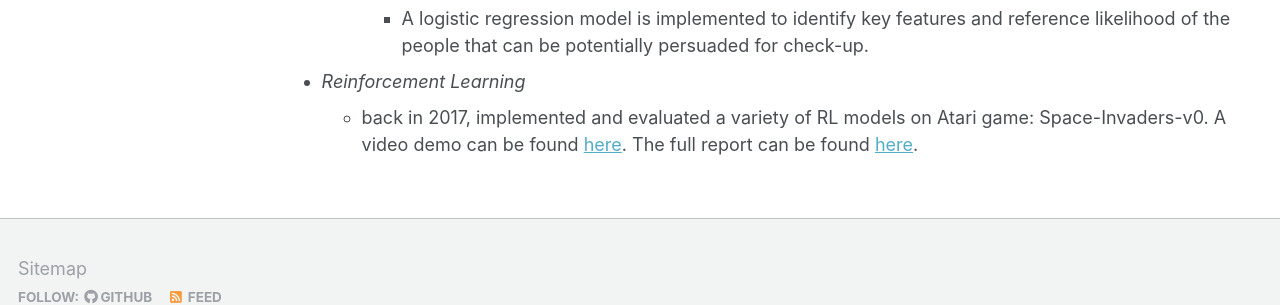
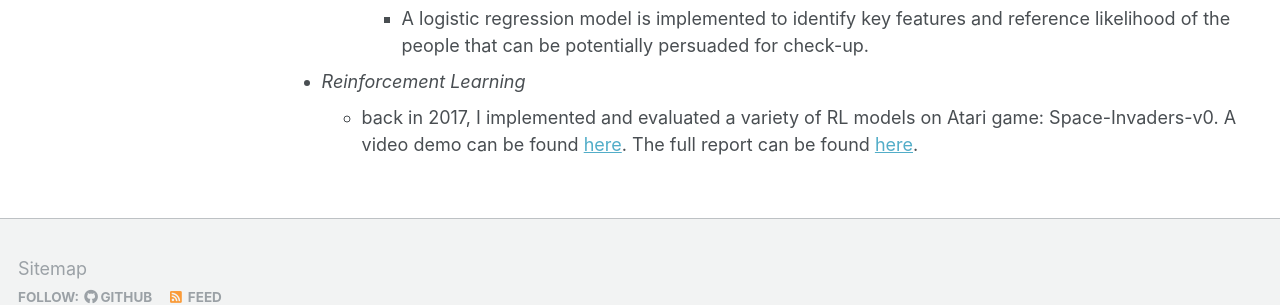
Before and after one commit to milanlx/milanlx.github.io, a Jekyll site: the page built from _pages/project.md, in a window 1280 px wide and 900 px high, scrolled down 2875 px. Shown: the part 526-831 px from the top of the window. Built offline with Jekyll 4.4.1, drawn with Linux system fonts in a browser that asks for light colours.

```diff
--- a/_pages/project.md
+++ b/_pages/project.md
@@ -46,4 +46,4 @@ Course Projects
     - A logistic regression model is implemented to identify key features and reference likelihood of the people that can be potentially persuaded for check-up.
 
 * *Reinforcement Learning*
-  - back in 2017, implemented and evaluated a variety of RL models on Atari game: Space-Invaders-v0. A video demo can be found [here](https://youtu.be/c9XbhBs1WDI?si=bis9Ly0eHjrh476C). The full report can be found [here](https://milanlx.github.io/files/10703_hw_2.pdf).
+  - back in 2017, I implemented and evaluated a variety of RL models on Atari game: Space-Invaders-v0. A video demo can be found [here](https://youtu.be/c9XbhBs1WDI?si=bis9Ly0eHjrh476C). The full report can be found [here](https://milanlx.github.io/files/10703_hw_2.pdf).
```
